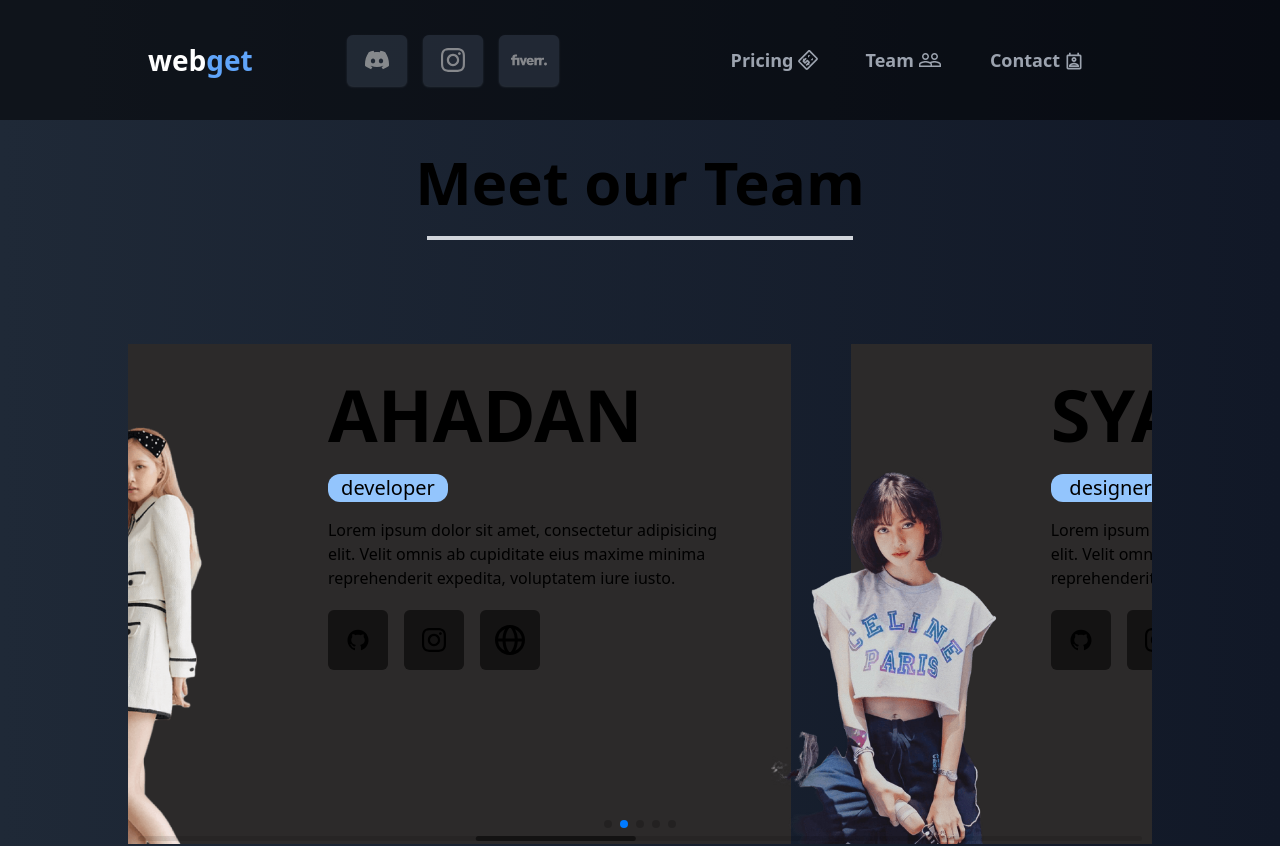
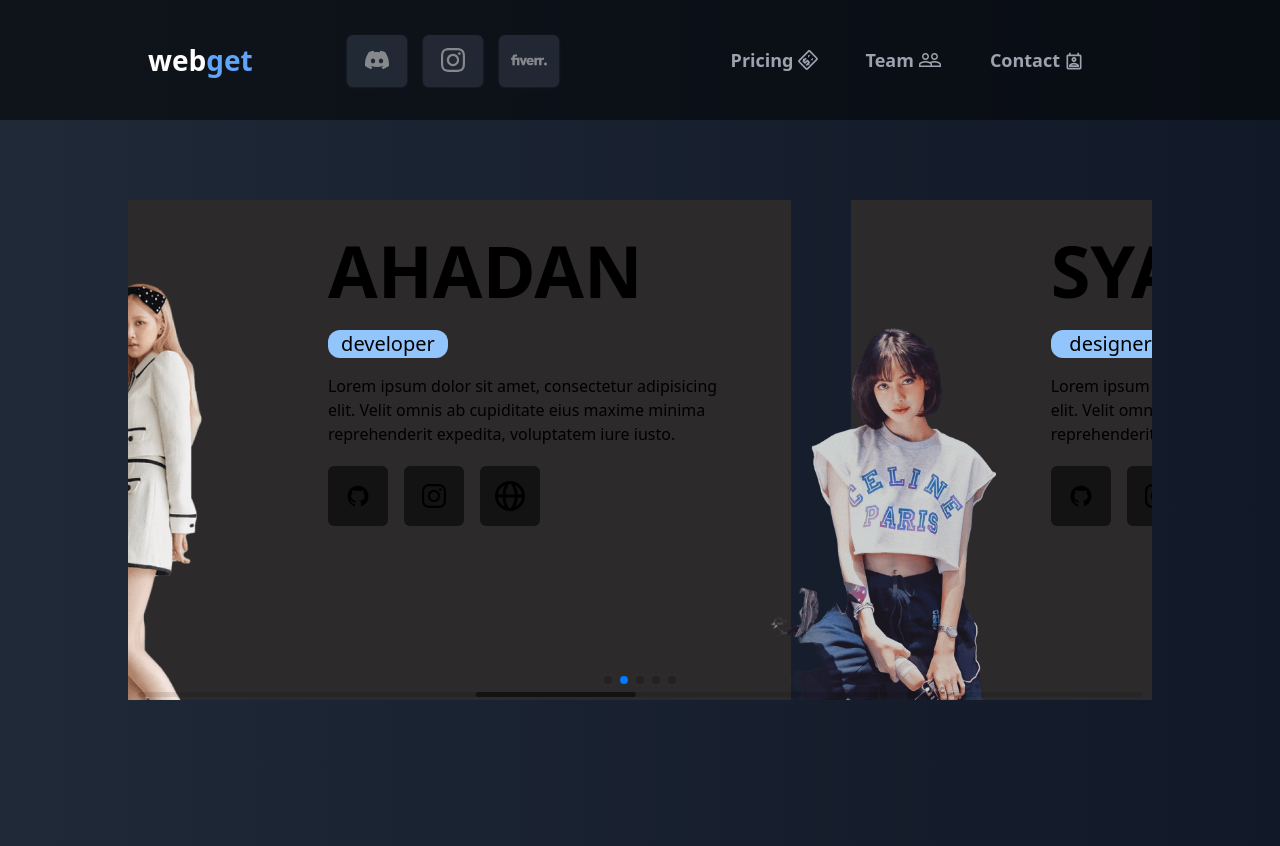
Before and after one commit to ahadanfauzan123/webget, a Next.js app: page /team in a window 1280 px wide. Shown: the top 846 px of the page. Built offline with nearby package versions, Linux system fonts and the light colour scheme.

Commit message:
commit ketiga

```diff
--- a/pages/index.js
+++ b/pages/index.js
@@ -11,7 +11,7 @@ const inter = Inter({ subsets: ['latin'] })
 
 export default function Home() {
   return (
-    <div className='w-screen min-h-screen bg-gradient-to-r from-gray-800 to-gray-900'>
+    <div className='text-white w-screen min-h-screen bg-gradient-to-r from-gray-800 to-gray-900'>
       <Head>
         <title>portofolio</title>
         <meta name="description" content="Generated by create next app" />
--- a/pages/team.js
+++ b/pages/team.js
@@ -29,8 +29,6 @@ function Team() {
         <div className='min-h-[calc(100vh+240px)] w-full flex flex-col items-end justify-end'>
             <div className='min-h-[calc(100vh+120px)] w-full flex flex-col items-center space-y-6'>
                 {/* header */}
-                <h1 className='text-6xl font-bold text-center pt-8'>Meet our Team</h1>
-                <div className='h-1 w-1/3 bg-gray-300'></div>
                 {/* cards */}
                 <div className='flex-1 w-screen'>
                   <Swiper
--- a/styles/globals.css
+++ b/styles/globals.css
@@ -47,7 +47,7 @@
 
 @media (prefers-color-scheme: dark) {
   :root {
-    --foreground-rgb: 255, 255, 255;
+    --foreground-rgb: 255, 255, 255, 0.973;
     --background-start-rgb: 0, 0, 0;
     --background-end-rgb: 0, 0, 0;
 
```
